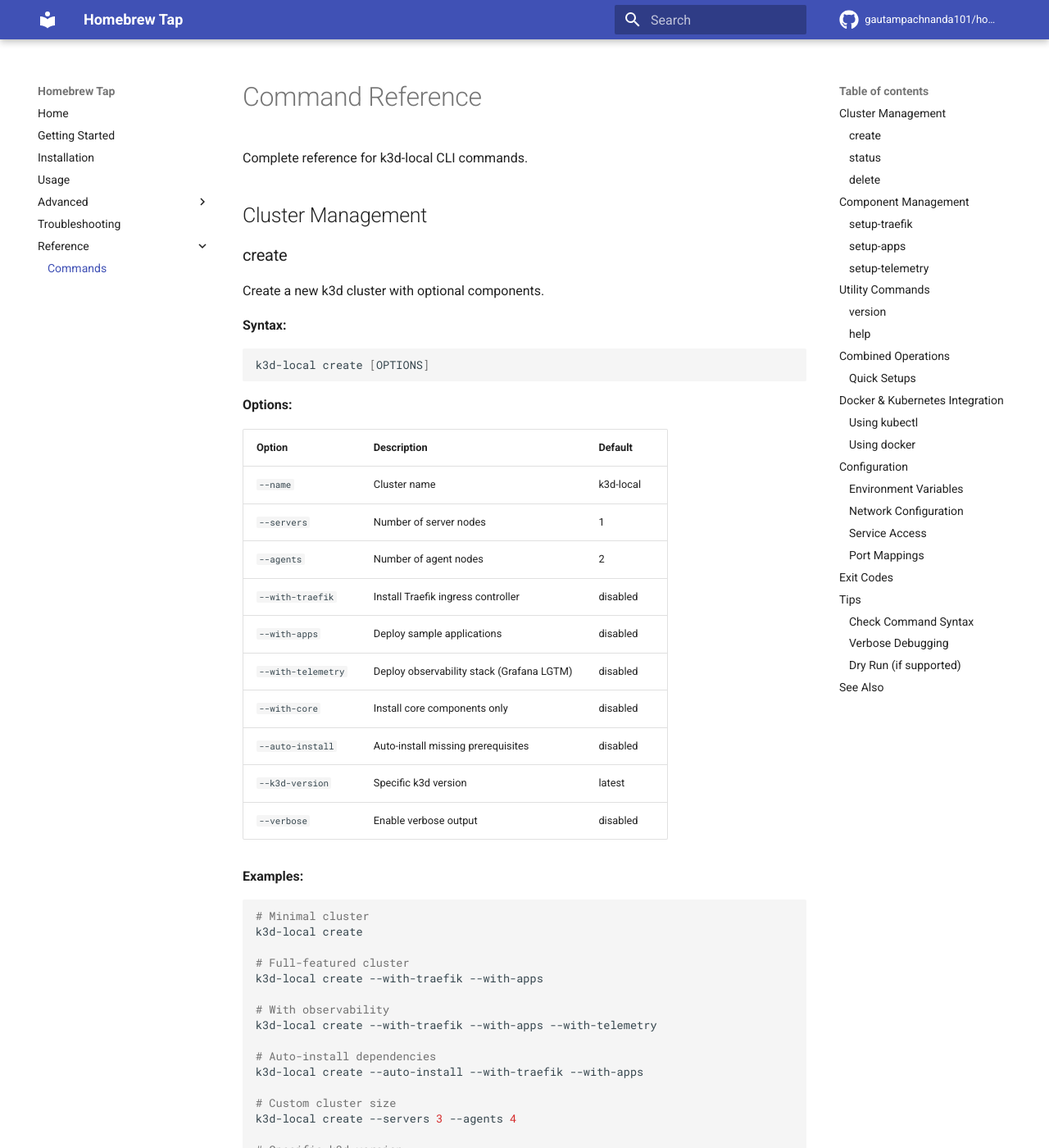
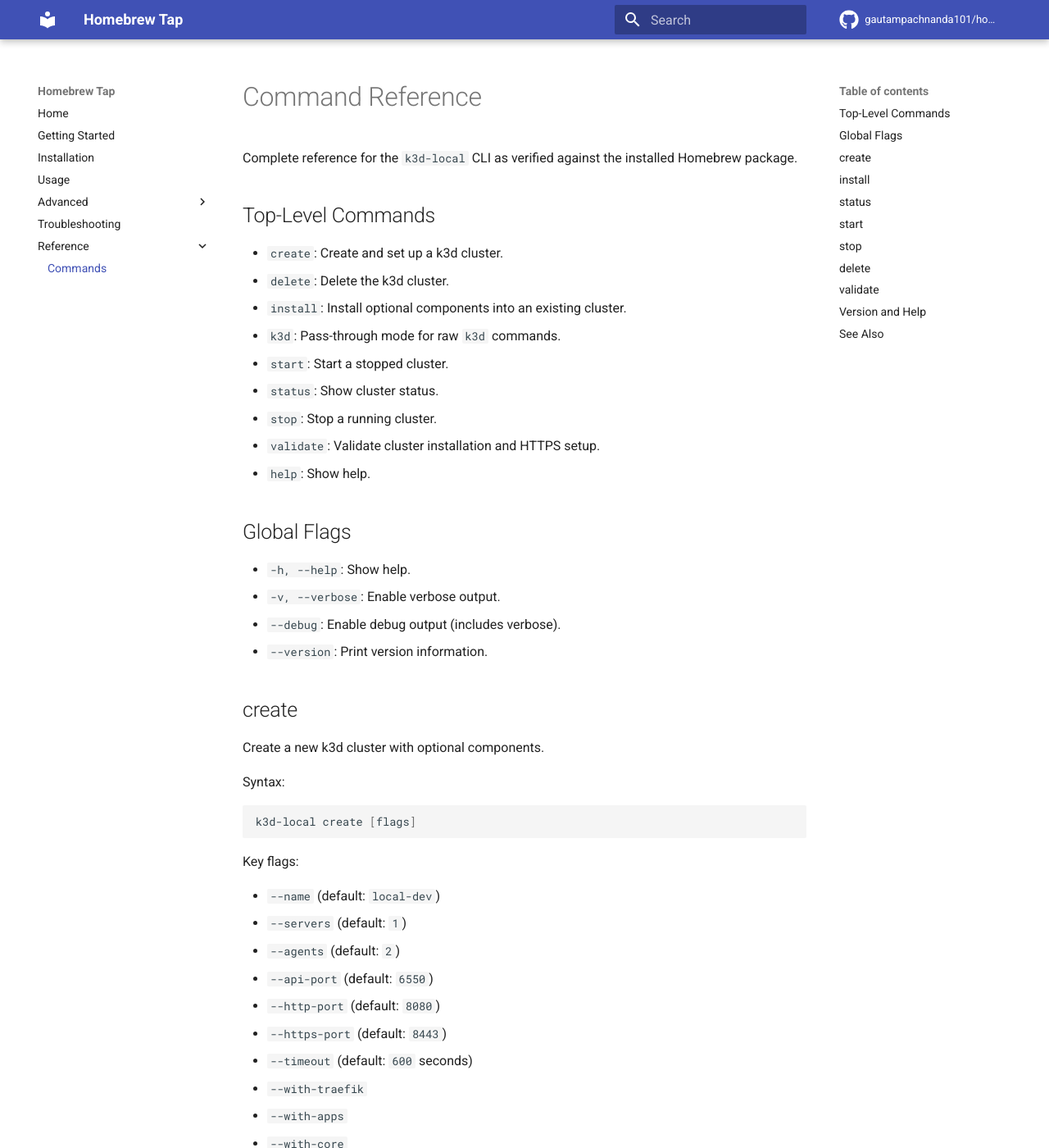
Before and after one commit to gautampachnanda101/homebrew-tap, an MkDocs documentation site: the page built from docs/reference/commands.md, in a window 1280 px wide and 1400 px high. Shown: the whole window at 82% size. Built offline with MkDocs 1.6.1 and Material for MkDocs 9.7.7, drawn with Linux system fonts in a browser that asks for light colours; comment, search, counter and statistics services are not loaded; some of the changed text lies outside the part shown.

Commit message:
fix: align CI and docs with k3d-local CLI behavior

````diff
--- a/docs/reference/commands.md
+++ b/docs/reference/commands.md
@@ -1,319 +1,165 @@
 # Command Reference
 
-Complete reference for k3d-local CLI commands.
+Complete reference for the `k3d-local` CLI as verified against the installed Homebrew package.
 
-## Cluster Management
+## Top-Level Commands
 
-### create
+- `create`: Create and set up a k3d cluster.
+- `delete`: Delete the k3d cluster.
+- `install`: Install optional components into an existing cluster.
+- `k3d`: Pass-through mode for raw `k3d` commands.
+- `start`: Start a stopped cluster.
+- `status`: Show cluster status.
+- `stop`: Stop a running cluster.
+- `validate`: Validate cluster installation and HTTPS setup.
+- `help`: Show help.
+
+## Global Flags
+
+- `-h, --help`: Show help.
+- `-v, --verbose`: Enable verbose output.
+- `--debug`: Enable debug output (includes verbose).
+- `--version`: Print version information.
+
+## create
 
 Create a new k3d cluster with optional components.
 
-**Syntax:**
+Syntax:
+
 ```bash
-k3d-local create [OPTIONS]
+k3d-local create [flags]
 ```
 
-**Options:**
+Key flags:
 
-| Option | Description | Default |
-|--------|-------------|---------|
-| `--name` | Cluster name | k3d-local |
-| `--servers` | Number of server nodes | 1 |
-| `--agents` | Number of agent nodes | 2 |
-| `--with-traefik` | Install Traefik ingress controller | disabled |
-| `--with-apps` | Deploy sample applications | disabled |
-| `--with-telemetry` | Deploy observability stack (Grafana LGTM) | disabled |
-| `--with-core` | Install core components only | disabled |
-| `--auto-install` | Auto-install missing prerequisites | disabled |
-| `--k3d-version` | Specific k3d version | latest |
-| `--verbose` | Enable verbose output | disabled |
+- `--name` (default: `local-dev`)
+- `--servers` (default: `1`)
+- `--agents` (default: `2`)
+- `--api-port` (default: `6550`)
+- `--http-port` (default: `8080`)
+- `--https-port` (default: `8443`)
+- `--timeout` (default: `600` seconds)
+- `--with-traefik`
+- `--with-apps`
+- `--with-core`
+- `--with-telemetry`
+- `--auto-install`
 
-**Examples:**
+Examples:
 
 ```bash
-# Minimal cluster
 k3d-local create
-
-# Full-featured cluster
 k3d-local create --with-traefik --with-apps
-
-# With observability
-k3d-local create --with-traefik --with-apps --with-telemetry
-
-# Auto-install dependencies
-k3d-local create --auto-install --with-traefik --with-apps
-
-# Custom cluster size
-k3d-local create --servers 3 --agents 4
-
-# Specific k3d version
-k3d-local create --k3d-version 5.8.3
+k3d-local create --with-traefik --with-core --with-telemetry --with-apps
+k3d-local create --auto-install
 ```
 
-### status
+## install
 
-Display current cluster status and health information.
+Install components into an existing cluster.
 
-**Syntax:**
+Syntax:
+
 ```bash
-k3d-local status [OPTIONS]
+k3d-local install [command]
 ```
 
-**Options:**
+Subcommands:
 
-| Option | Description |
-|--------|-------------|
-| `--name` | Cluster name (if not using default) |
-| `--verbose` | Show detailed information |
+- `k3d-local install traefik`
+- `k3d-local install apps`
+- `k3d-local install core`
+- `k3d-local install telemetry`
 
-**Output includes:**
-- Node status (Ready/NotReady)
-- Running containers
-- Port mappings
-- Service URLs
-- Component health
+Optional flag:
 
-**Example:**
+- `--name` (default: `local-dev`)
+
+## status
+
+Show cluster status.
+
+Syntax:
+
 ```bash
-k3d-local status
+k3d-local status [flags]
 ```
 
-### delete
+Optional flag:
 
-Remove cluster and clean up resources.
+- `--name` (default: `local-dev`)
 
-**Syntax:**
+## start
+
+Start a stopped cluster.
+
+Syntax:
+
 ```bash
-k3d-local delete [OPTIONS]
+k3d-local start [flags]
 ```
 
-**Options:**
+Optional flag:
 
-| Option | Description |
-|--------|-------------|
-| `--name` | Cluster name |
-| `--verbose` | Show detailed deletion steps |
+- `--name` (default: `local-dev`)
 
-!!! warning
-    This permanently removes cluster data.
+## stop
 
-**Example:**
+Stop a running cluster.
+
+Syntax:
+
 ```bash
-k3d-local delete
+k3d-local stop [flags]
 ```
 
-## Component Management
+Optional flag:
 
-### setup-traefik
+- `--name` (default: `local-dev`)
 
-Install or upgrade Traefik ingress controller.
+## delete
 
-**Syntax:**
+Delete a cluster and its resources.
+
+Syntax:
+
 ```bash
-k3d-local setup-traefik [OPTIONS]
+k3d-local delete [flags]
 ```
 
-**Includes:**
-- Traefik v3 controller
-- Dashboard configuration
-- SSL/TLS support
+Optional flag:
 
-### setup-apps
+- `--name` (default: `local-dev`)
 
-Deploy sample applications.
+## validate
 
-**Syntax:**
+Validate cluster readiness, certificates, and HTTPS wiring.
+
+Syntax:
+
 ```bash
-k3d-local setup-apps [OPTIONS]
+k3d-local validate [flags]
 ```
 
-**Deploys:**
-- Sample hello-world application
-- Ingress configuration
-- Service endpoints
+Optional flag:
 
-### setup-telemetry
+- `--ci` (skip platform-specific keychain checks)
 
-Deploy Grafana LGTM observability stack.
+## Version and Help
 
-**Syntax:**
+Version:
+
 ```bash
-k3d-local setup-telemetry [OPTIONS]
+k3d-local --version
 ```
 
-**Includes:**
-- Grafana
-- Loki (logs)
-- Mimir (metrics)
-- Tempo (traces)
-- Alloy (data collection)
+Help:
 
-**Credentials:** `admin` / `admin`
-
-## Utility Commands
-
-### version
-
-Show k3d-local version.
-
-**Syntax:**
 ```bash
-k3d-local version
-```
-
-**Output:**
-```
-k3d-local v1.0.3
-```
-
-### help
-
-Display help information.
-
-**Syntax:**
-```bash
-k3d-local help
-k3d-local <command> --help
-```
-
-**Examples:**
-```bash
-k3d-local help
+k3d-local --help
 k3d-local create --help
 ```
-
-## Combined Operations
-
-### Quick Setups
-
-**Full development environment (recommended):**
-```bash
-k3d-local create --with-traefik --with-apps
-```
-
-**With observability:**
-```bash
-k3d-local create --with-traefik --with-apps --with-telemetry
-```
-
-**Auto-install dependencies:**
-```bash
-k3d-local create --auto-install --with-traefik --with-apps
-```
-
-## Docker & Kubernetes Integration
-
-### Using kubectl
-
-k3d-local automatically configures kubectl:
-
-```bash
-# Get cluster info
-kubectl cluster-info
-
-# List nodes
-kubectl get nodes
-
-# Get all resources
-kubectl get all --all-namespaces
-
-# View logs
-kubectl logs -f deployment/app-name
-
-# Port forward
-kubectl port-forward svc/app-name 3000:3000
-```
-
-### Using docker
-
-Access cluster containers directly:
-
-```bash
-# List cluster containers
-docker ps | grep k3d
-
-# View kube-system namespace
-docker ps | grep k3d-local-server
-
-# Inspect node
-docker logs k3d-local-server-0
-```
-
-## Configuration
-
-### Environment Variables
-
-Control k3d-local behavior via environment variables:
-
-```bash
-# Number of agent nodes
-export K3D_AGENTS=3
-
-# Memory per node
-export K3D_MEMORY=4g
-
-# K3s version
-export K3S_VERSION=v1.31.5
-
-k3d-local create
-```
-
-### Network Configuration
-
-### Service Access
-
-Access services via Traefik:
-
-```bash
-# HTTP
-http://service-name.127.0.0.1.sslip.io:8080
-
-# HTTPS (if enabled)
-https://service-name.127.0.0.1.sslip.io:8443
-```
-
-### Port Mappings
-
-| Service | Port | Protocol |
-|---------|------|----------|
-| Traefik HTTP | 8080 | HTTP |
-| Traefik HTTPS | 8443 | HTTPS |
-| kube-apiserver | 6443 | HTTPS (internal) |
-| kubelet | 10250 | HTTPS (internal) |
-| etcd | 2379-2380 | HTTPS (internal) |
-
-## Exit Codes
-
-| Code | Meaning |
-|------|---------|
-| 0 | Success |
-| 1 | General error |
-| 2 | Usage error (invalid flags/arguments) |
-| 127 | Command not found |
-
-## Tips
-
-### Check Command Syntax
-
-```bash
-k3d-local <command> --help
-```
-
-### Verbose Debugging
-
-```bash
-k3d-local create --verbose
-```
-
-Detailed output helps troubleshoot issues.
-
-### Dry Run (if supported)
-
-```bash
-k3d-local create --dry-run
-```
-
-Show what would be executed without making changes.
 
 ## See Also
 
````
Also changed, not shown: docs/installation.md (+3 -3 lines), docs/usage.md (+2 -2 lines), 1 other file.
